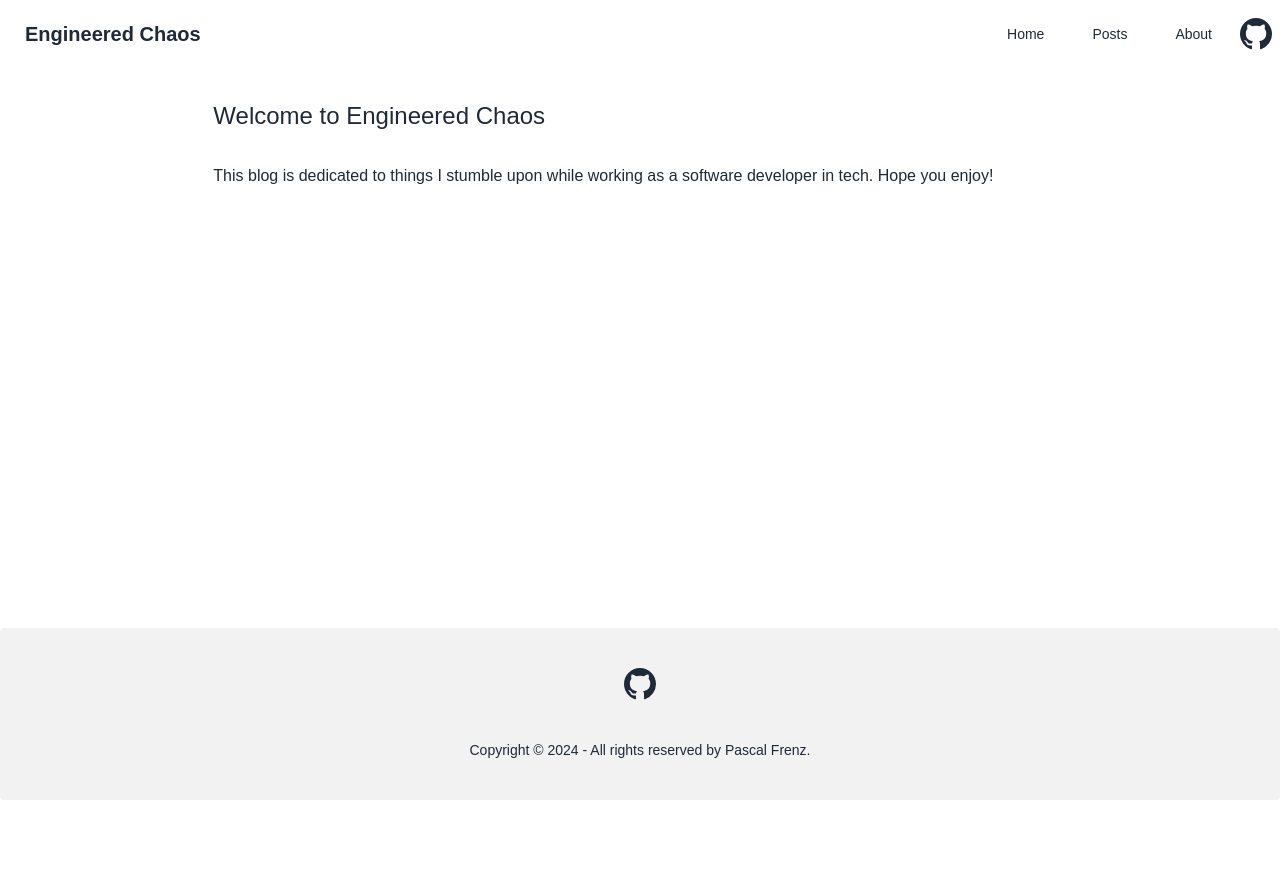
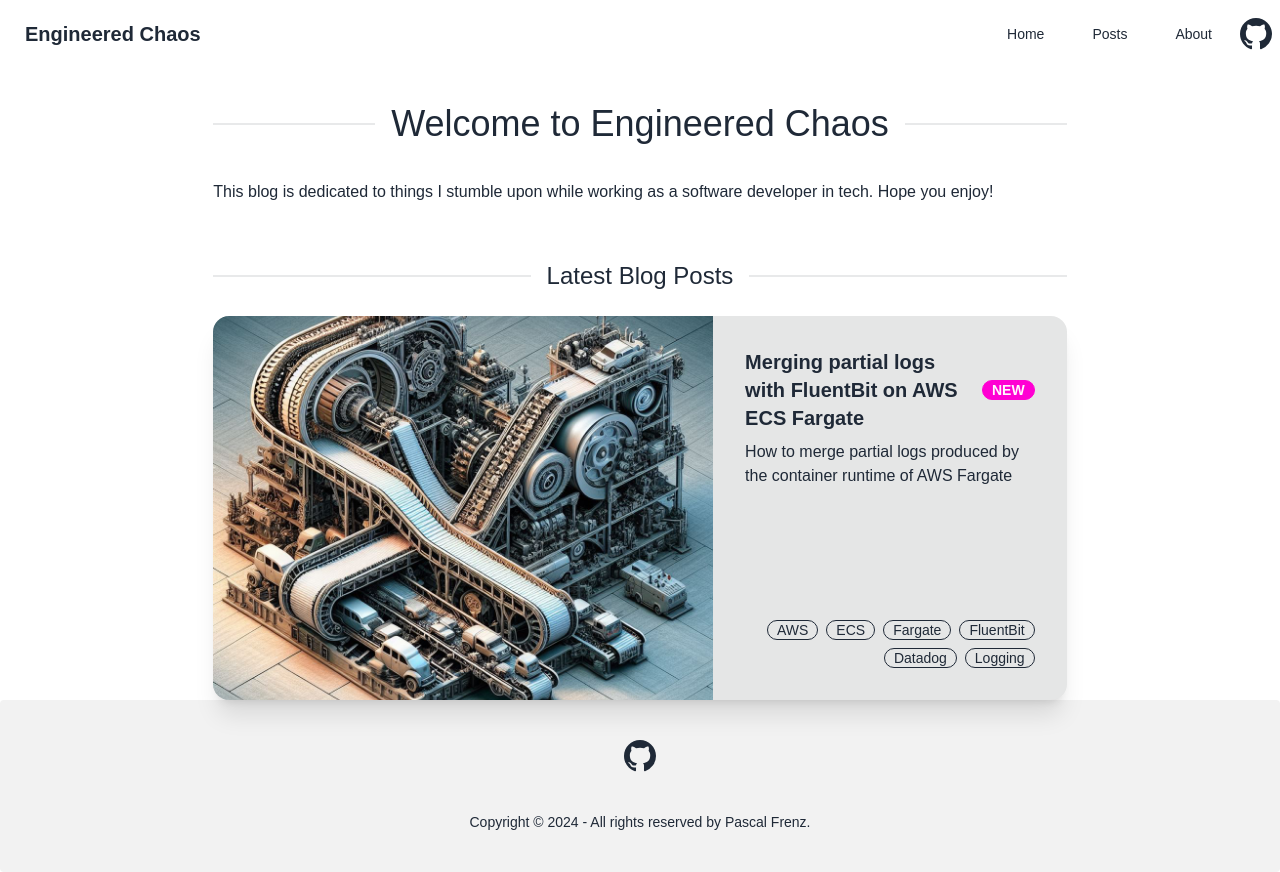
Before and after one commit to PascalFrenz/blog, an Astro site: page / in a window 1280 px wide. Before the commit the page ends 800 px from the top, so only its background shows below. Built offline with nearby package versions, Linux system fonts and the light colour scheme; Astro itself is replaced by a stand-in of ours.

Commit message:
add latest blog posts to index page

```diff
--- /dev/null
+++ b/src/components/PostPreview.astro
@@ -0,0 +1,20 @@
+---
+const { post, showNewBadge, ...props } = Astro.props;
+---
+
+<a href={`/blog/posts/${post.slug}/`}>
+    <div class="card lg:card-side h-96 bg-base-300 shadow-xl">
+        <figure><img src={'/blog' + post.data.image} alt={post.data.title} />
+        </figure>
+        <div class="card-body">
+            <h2 class="card-title">
+                {post.data.title}
+                {showNewBadge ? <div class="badge badge-secondary">NEW</div> : <div></div>}
+            </h2>
+            <p>{post.data.description}</p>
+            <div class="card-actions justify-end">
+                {post.data.tags.map(it => (<div class="badge badge-outline">{it}</div>))}
+            </div>
+        </div>
+    </div>
+</a>
--- a/src/pages/index.astro
+++ b/src/pages/index.astro
@@ -1,13 +1,29 @@
 ---
-import { SITE_TITLE, SITE_DESCRIPTION } from '../consts';
+import {getCollection} from 'astro:content';
+import {SITE_TITLE, SITE_DESCRIPTION} from '../consts';
 import BasicLayout from "../layouts/BasicLayout.astro";
+import PostPreview from "../components/PostPreview.astro";
+
+const latestThreePosts = (await getCollection('posts'))
+    .sort((a, b) => a.data.pubDate.valueOf() - b.data.pubDate.valueOf())
+    .slice(0, 3)
 ---
 
 <!doctype html>
 <BasicLayout title={SITE_TITLE} description={SITE_DESCRIPTION}>
-    <h1 class="text-2xl">Welcome to Engineered Chaos</h1>
-    <p class="mt-8">
-        This blog is dedicated to things I stumble upon while
-        working as a software developer in tech. Hope you enjoy!
-    </p>
+    <div class="flex flex-col justify-around h-full">
+        <span class="divider"><h1 class="text-4xl">Welcome to Engineered Chaos</h1></span>
+        <p class="mt-8">
+            This blog is dedicated to things I stumble upon while
+            working as a software developer in tech. Hope you enjoy!
+        </p>
+
+        <span class="divider mt-16 mb-8"><h1 class="text-2xl">Latest Blog Posts</h1></span>
+
+        <div>
+            {latestThreePosts.map((post) =>
+                    <PostPreview post={post} showNewBadge={post.data.title === latestThreePosts[0].data.title} />
+            )}
+        </div>
+    </div>
 </BasicLayout>
--- a/src/pages/posts/index.astro
+++ b/src/pages/posts/index.astro
@@ -1,6 +1,7 @@
 ---
 import { getCollection } from 'astro:content';
 import BasicLayout from "../../layouts/BasicLayout.astro";
+import PostPreview from "../../components/PostPreview.astro";
 
 const posts = (await getCollection('posts')).sort(
 	(a, b) => a.data.pubDate.valueOf() - b.data.pubDate.valueOf()
@@ -11,26 +12,7 @@ const posts = (await getCollection('posts')).sort(
 <BasicLayout title="Blog Post Overview" description="An overview of all blog posts">
 	<section>
 		<div>
-			{
-				posts.map((post) => {
-					return <a href={`/blog/posts/${post.slug}/`}>
-						<div class="card lg:card-side h-96 bg-base-300 shadow-xl">
-							<figure><img src={'/blog' + post.data.image} alt={post.data.title} />
-							</figure>
-							<div class="card-body">
-								<h2 class="card-title">
-									{post.data.title}
-									{post.data.title === posts[0].data.title ? <div class="badge badge-secondary">NEW</div> : <div></div>}
-								</h2>
-								<p>{post.data.description}</p>
-								<div class="card-actions justify-end">
-									{post.data.tags.map(it => (<div class="badge badge-outline">{it}</div>))}
-								</div>
-							</div>
-						</div>
-					</a>
-				})
-			}
+			{posts.map((post) => <PostPreview post={post} showNewBadge={post.data.title === posts[0].data.title} />)}
 		</div>
 	</section>
 </BasicLayout>
```
